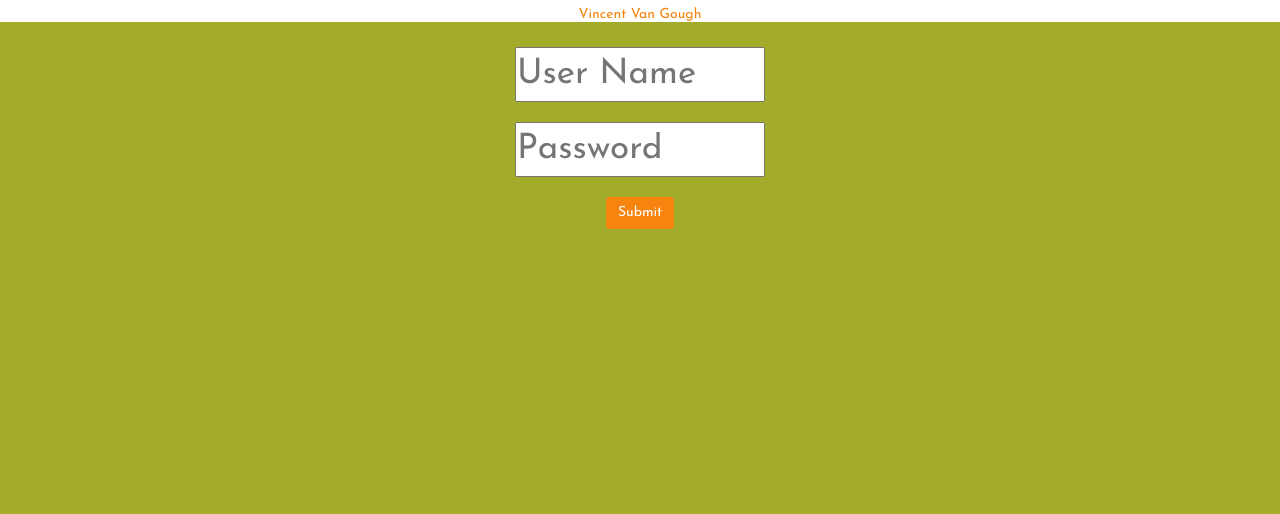
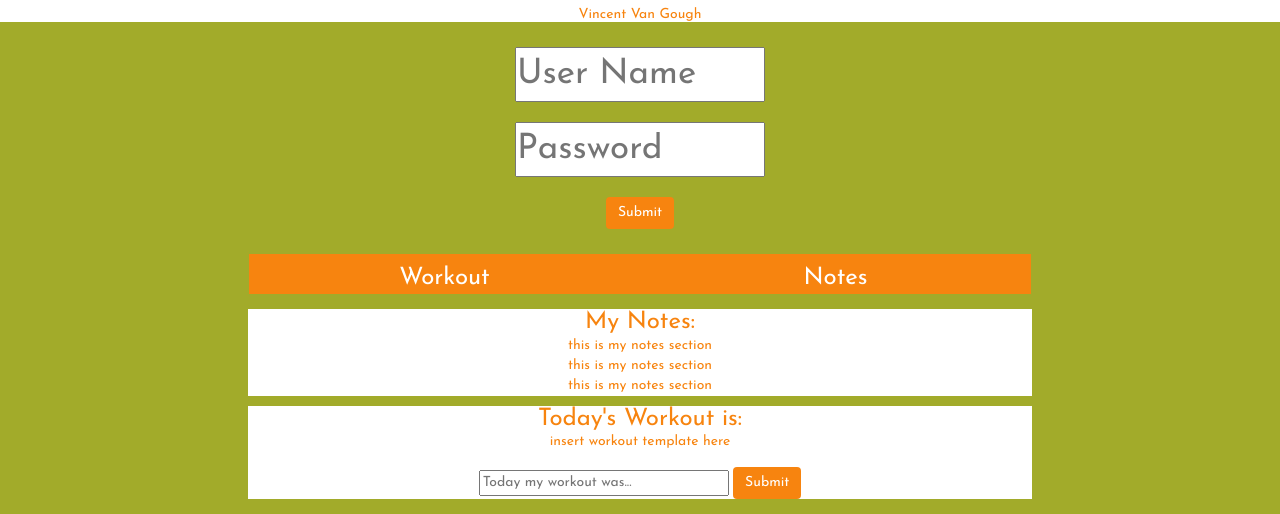
Before and after one commit to katevontaine/gitBuff, a website: page index.html in a window 1280 px wide. Shown: the part 286-800 px from the top of the page. Drawn offline with nearby package versions, Linux system fonts and the light colour scheme.

Commit message:
styling done

```diff
--- a/brandon.js
+++ b/brandon.js
@@ -1,9 +1,11 @@
+var Herourl = "http://tiny-tiny.herokuapp.com/collections"
+
 $('form').on('click','.mainLogIn', function(e){
         e.preventDefault();
         var user = $(this).siblings('input[name="username"]').val();
         var pwd = $(this).siblings('input[name="pass"]').val();
         $.ajax({
-          url:'/login',
+          url:Herourl + '/login',
           method:'POST',
           data: {username: user, password:pwd},
             success: function(){
--- a/index.html
+++ b/index.html
@@ -21,7 +21,7 @@
 
     <section class="login">
       <form action="">
-        <input type="text" class="username" placeholder="User Name"><br>
+        <input type="text" name="username" class="username" placeholder="User Name"><br>
         <input type="text" name="password" value="" placeholder="Password"><br>
         <button type="submit" name="button" class="mainLogIn btn btn-primary">Submit</button>
       </form>
@@ -29,17 +29,21 @@
     </section>
 
 
-<section class="pagecontent container hide">
+<section class="pagecontent container">
+  <br>
+  <nav class="clearfix specific"><ul class="col-md-12"><a href=""><li class="col-md-6"><h3>Workout</h3></li></a><a href=""><li class="col-md-6"><h3>Notes</h3></li></a></ul></nav>
   <div class="notes">
     <h3>My Notes:</h3>
-    <p> this is my notes section</p>
-    <ul><li>workout</li><li>notes</li></ul>
+    <div class="notebox" ><p> this is my notes section</p></div>
+    <div class="notebox"><p> this is my notes section</p></div>
+    <div class="notebox"><p> this is my notes section</p></div>
   </div>
 
 
-  <div class="workout hide">
+  <div class="workout">
   <h3>Today's Workout is:</h3>
   <p>insert workout template here</p>
+
   <form class="noteForm" action="">
     <input style="width:250px;" type="text" name="thoughts" class="noteWO" placeholder="Today my workout was...">
     <button type="submit" name="button" class="btn notesubmit">Submit</button>
--- a/kate.js
+++ b/kate.js
@@ -1,33 +1,30 @@
-// postNote: function(){
-//     $('.noteform').on('submit', function(event){
-//           var theNote = {user: $('input[name="thoughts"]').val(), color: ''};
-//
-//             }
-//           });
-//           event.preventDefault();
-//           $.ajax({
-//             method:'POST',
-//             url: page.notes,
-//             data: theNote,
-//             success: function(data){
-//               page.currUser = data._id;
-//               $('input[name="thoughts"]').val('');
-//             }
-//           });
-//         });
-//   },
-//
+var Herourl = "http://tiny-tiny.herokuapp.com/collections";
 
-$('form').on('click','.mainLogIn', function(e){
-        e.preventDefault();
-        $(this).siblings('section').removeClass('hide');
-          });
+    $('form').on('click','.notesubmit', function(e){
+     e.preventDefault();
+     var theNote = $(this).siblings('input[name="thoughts"]').val();
+     $.ajax({
+       url:Herourl + "/notes",
+       method:'POST',
+       data: {notes: theNote},
+
+       success:function(el){
+         console.log("Success: "+ el);
+         $('input[name="thoughts"]').val("");
+       },
+       failure:function(){
+         console.log("didn't work");
+       }
+     })
+    });
 
 
-  //
-  // var clickedSection = "." + $(this).attr('rel');
-  // $(clickedSection).addClass('clickedElement');
-  // $(clickedSection).siblings('div').removeClass('clickedElement');
-  // $(clickedSection).siblings('div').addClass('hideElement');
-  // $(clickedSection).removeClass('hideElement');
-  // $('.empty1').hide();
+
+// $('form').on('click','.mainLogIn', function(e){
+//         e.preventDefault();
+//         $(this).siblings('section').removeClass('hide');
+//           });
+
+//http://tiny-tiny.herokuapp.com/collections/login
+//http://tiny-tiny.herokuapp.com/collections/randoWorkouts
+//http://tiny-tiny.herokuapp.com/collections/notes
--- a/main.js
+++ b/main.js
@@ -1,52 +1,52 @@
-(function(){
-  $(document).ready(){
-  }
-
-
-      page = {
-
-            userLoggedin: "";
-            online: false;
-
-            init:function(){
-
-            }
-
-            styling:function(){
-
-            }
-
-            events:function(){
-
-
-
-            }
-            loggedIn:function(data){
-              page.userLoggedin = data;
-              page.online = true;
-              window.addEventListener('beforeunload', function(){
-                page.userLoggedin: "";
-                online: false;
-              })
-
-            }
-            loggedOut:function(data){
-              page.userLoggedin=""
-              online:false;
-            }
-
-
-
-        }
-
-
-
-
-
-
-
-
-
-
-
-})
+// (function(){
+//   $(document).ready(){
+//   }
+//
+//
+//       page = {
+//
+//             userLoggedin: "";
+//             online: false;
+//
+//             init:function(){
+//
+//             }
+//
+//             styling:function(){
+//
+//             }
+//
+//             events:function(){
+//
+//
+//
+//             }
+//             loggedIn:function(data){
+//               page.userLoggedin = data;
+//               page.online = true;
+//               window.addEventListener('beforeunload', function(){
+//                 page.userLoggedin: "";
+//                 online: false;
+//               })
+//
+//             }
+//             loggedOut:function(data){
+//               page.userLoggedin=""
+//               online:false;
+//             }
+//
+//
+//
+//         }
+//
+//
+//
+//
+//
+//
+//
+//
+//
+//
+//
+// })
--- a/style.css
+++ b/style.css
@@ -33,18 +33,76 @@ body {
   color: white;
   margin: 0 auto; }
 
+section {
+  display: block; }
   section .notes {
     background-color: white;
     width: 70%;
     padding: 0;
-  margin: 0auto; }
-
+    margin: 0 auto;
+    border: 5px solid #A2AB2A;
+    display: block;
+    width: 68.5%; }
   section .workout {
-  background-color: green;
     background-color: white;
     width: 70%;
     padding: 0;
-  margin: 0auto; }
+    margin: 0 auto;
+    border: 5px solid #A2AB2A;
+    display: block;
+    width: 68.5%; }
+
+nav .col-md-12 {
+  width: 70%;
+  margin: 0 auto;
+  float: none;
+  position: relative; }
+
+nav {
+  text-decoration: none;
+  float: none; }
+  nav li {
+    display: inline-block;
+    text-align: center;
+    background-color: #F7840F;
+    text-decoration: none;
+    color: white;
+    float: none;
+    height: 40px; }
+
+h3 {
+  margin-top: 3%; }
+
+.specific {
+  float: none;
+  padding-bottom: 10px; }
+  .specific a {
+    padding-bottom: 10px; }
+
+.notes h3 {
+  margin: 0 auto;
+  text-align: center; }
+
+.notes p {
+  margin: 0 auto;
+  text-align: center; }
+
+.workout h3 {
+  margin: 0 auto;
+  text-align: center; }
+
+.workout p {
+  margin: 0 auto;
+  text-align: center; }
+
+.workout form {
+  margin: 0 auto;
+  text-align: center; }
+
+ul li {
+  margin: 0 auto;
+  text-align: center;
+  text-decoration: none; }
 
 form {
   padding-top: 15px; }
@@ -69,8 +127,9 @@ section .login {
   margin: 0 auto; }
 
 .pagecontent {
-  border: 1px solid black;
-  min-height: 100px; }
-  .pagecontent div {
-    border: 1px solid black;
-    min-height: 50px; }
+  border: 5px solid #A2AB2A;
+  min-height: 100px;
+  margin: 0 auto;
+  padding: 0;
+  display: block;
+  float: none; }
--- a/styles.scss
+++ b/styles.scss
@@ -44,20 +44,86 @@ body{
   margin: 0 auto;
 }
 section{
+  display: block;
     .notes{
       background-color: white;
       width:70%;
       padding: 0;
-      margin:0auto;
+      margin:0 auto;
+      border:5px solid #A2AB2A;
+      // position: relative;
+      display: block;
+      width:68.5%;
+
     }
     .workout{
-      background-color: green;
       background-color: white;
       width:70%;
       padding: 0;
-      margin:0auto;
+      margin:0 auto;
+      border:5px solid #A2AB2A;
+      display: block;
+      width:68.5%;
+
     }
 
+}
+
+nav .col-md-12{
+  width: 70%;
+  margin: 0 auto;
+  float:none;
+  position: relative;
+}
+nav{
+  text-decoration: none;
+  float: none;
+  li{
+    display: inline-block;
+    text-align: center;
+    background-color: #F7840F;
+    text-decoration: none;
+    color: white;
+    float: none;
+    height: 40px;
+
+  }
+}
+h3{
+  margin-top: 3%;
+}
+.specific{
+   float: none;
+    padding-bottom: 10px;
+    a{
+      padding-bottom: 10px;
+    }
+ }
+
+.notes h3{
+  margin: 0 auto;
+  text-align: center;
+}
+.notes p{
+  margin: 0 auto;
+  text-align: center;
+}
+.workout h3{
+  margin: 0 auto;
+  text-align: center;
+}
+.workout p{
+  margin: 0 auto;
+  text-align: center;
+}
+.workout form{
+  margin: 0 auto;
+  text-align: center;
+}
+ul li{
+  margin: 0 auto;
+  text-align: center;
+  text-decoration: none;
 }
 form{
   padding-top: 15px;
@@ -84,11 +150,16 @@ section  .login{
 }
 
 .pagecontent{
-  border:1px solid black;
+  border:5px solid #A2AB2A;
   min-height:100px;
-  div{
-    border: 1px solid black;
-    min-height:50px;
+  margin: 0 auto;
+  padding: 0;
+  display: block;
+  float: none;
+  .notebox{
 
   }
+  // div{
+  //   min-height:300px;
+  // }
 }
```
Also changed, not shown: 1 other file. Lines whose indentation alone changed are shown as unchanged.
